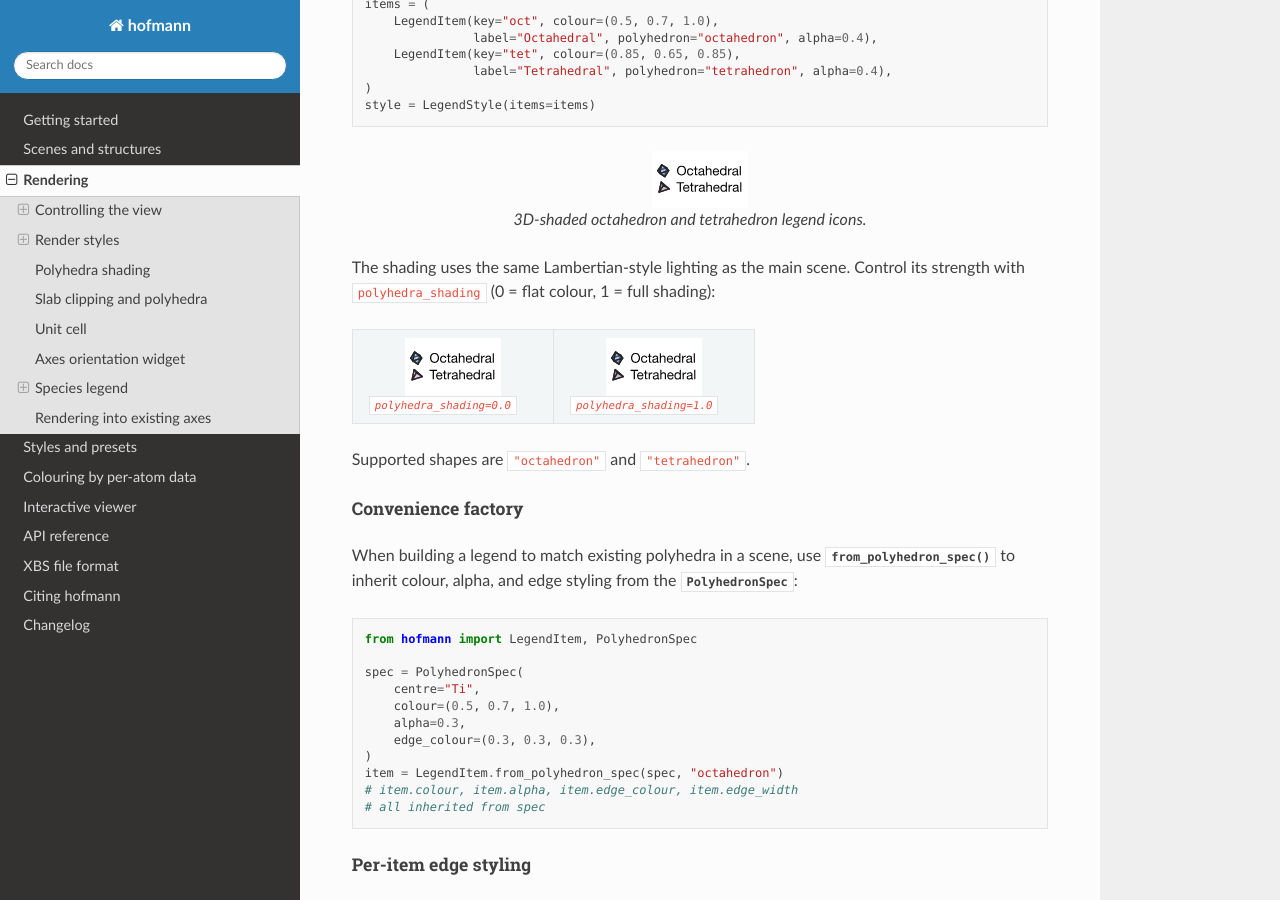
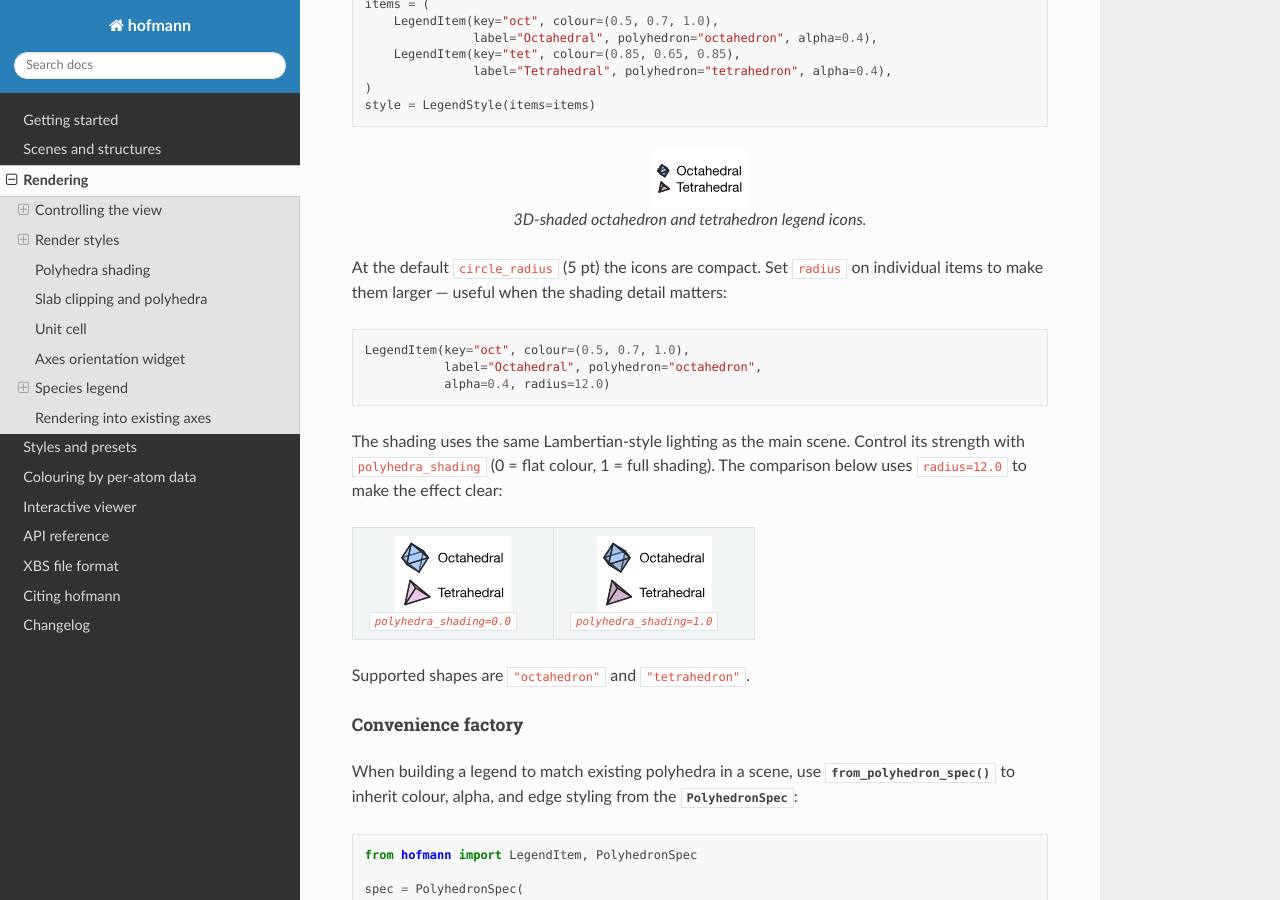
Before and after one commit to bjmorgan/hofmann, a Sphinx documentation site: the page built from docs/rendering.rst, in a window 1280 px wide and 900 px high, scrolled down 10033 px. Built offline with Sphinx 7.4.7 and the Read the Docs theme 3.1.0, drawn with Linux system fonts in a browser that asks for light colours.

Commit message:
Use larger icons for shading comparison and document radius
The default circle_radius (5pt) is too small to see shading detail.
Use radius=12.0 for the shading comparison figures and add a code
example showing how to adjust icon size.

```diff
--- a/docs/_static/generate_images.py
+++ b/docs/_static/generate_images.py
@@ -972,20 +972,28 @@ def main() -> None:
     )
     print(f"  wrote {OUT / 'legend_polyhedra.svg'}")
 
-    # Polyhedra shading comparison: flat vs full.
+    # Polyhedra shading comparison: flat vs full (larger icons).
+    _poly_items_large = (
+        LegendItem(key="oct", colour=(0.5, 0.7, 1.0),
+                   label="Octahedral", polyhedron="octahedron",
+                   alpha=0.4, radius=12.0),
+        LegendItem(key="tet", colour=(0.85, 0.65, 0.85),
+                   label="Tetrahedral", polyhedron="tetrahedron",
+                   alpha=0.4, radius=12.0),
+    )
     render_legend(
         _legend_scene, OUT / "legend_polyhedra_shading_flat.svg",
-        legend_style=LegendStyle(items=_poly_items),
+        legend_style=LegendStyle(items=_poly_items_large),
         polyhedra_shading=0.0,
-        figsize=(1.0, 0.6),
+        figsize=(1.2, 0.8),
     )
     print(f"  wrote {OUT / 'legend_polyhedra_shading_flat.svg'}")
 
     render_legend(
         _legend_scene, OUT / "legend_polyhedra_shading_full.svg",
-        legend_style=LegendStyle(items=_poly_items),
+        legend_style=LegendStyle(items=_poly_items_large),
         polyhedra_shading=1.0,
-        figsize=(1.0, 0.6),
+        figsize=(1.2, 0.8),
     )
     print(f"  wrote {OUT / 'legend_polyhedra_shading_full.svg'}")
 
--- a/docs/rendering.rst
+++ b/docs/rendering.rst
@@ -516,9 +516,20 @@ instead:
 
    3D-shaded octahedron and tetrahedron legend icons.
 
+At the default ``circle_radius`` (5 pt) the icons are compact.  Set
+``radius`` on individual items to make them larger — useful when
+the shading detail matters:
+
+.. code-block:: python
+
+   LegendItem(key="oct", colour=(0.5, 0.7, 1.0),
+              label="Octahedral", polyhedron="octahedron",
+              alpha=0.4, radius=12.0)
+
 The shading uses the same Lambertian-style lighting as the main scene.
 Control its strength with ``polyhedra_shading`` (0 = flat colour,
-1 = full shading):
+1 = full shading).  The comparison below uses ``radius=12.0`` to
+make the effect clear:
 
 .. list-table::
    :widths: 50 50
```
Also changed, not shown: docs/_static/legend_polyhedra_shading_flat.svg, docs/_static/legend_polyhedra_shading_full.svg.
